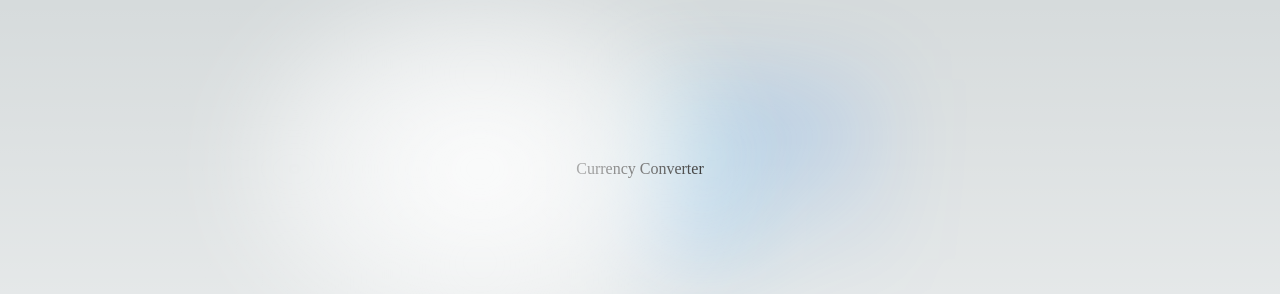
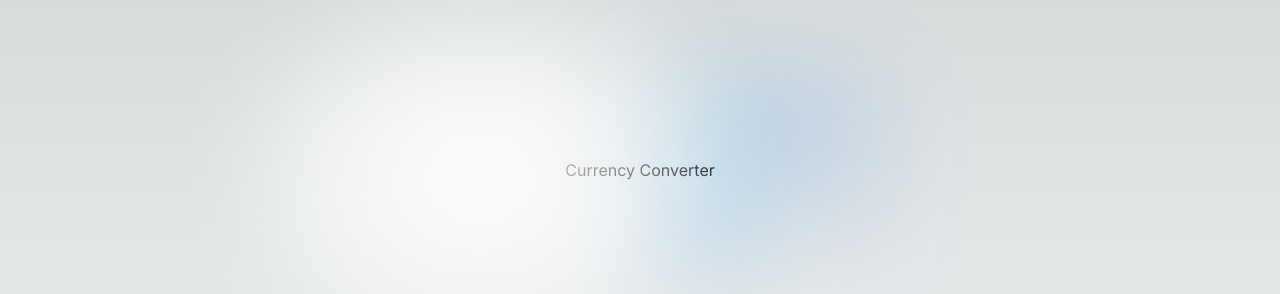
Before and after one commit to drkvogel/albus-test, a Next.js app in the folder currency-converter-nextjs/: page / in a window 1280 px wide. Shown: the top 294 px of the page. Built offline with nearby package versions, Linux system fonts and the light colour scheme.

Commit message:
dev: useEffect() hook for fetching from API

```diff
--- a/currency-converter-nextjs/src/pages/index.tsx
+++ b/currency-converter-nextjs/src/pages/index.tsx
@@ -1,13 +1,28 @@
 import Head from 'next/head'
-import Image from 'next/image'
+// import Image from 'next/image'
 import { Inter } from '@next/font/google'
 import styles from '@/styles/Home.module.css'
 import { useState, useEffect } from 'react'
 
 const inter = Inter({ subsets: ['latin'] })
 
+const log = (msg: string) => {
+  console.log(new Date().toUTCString() + ": " + msg)
+}
+
+function getRates() {
+  log("getRates")
+}
+
 export default function Home() {
+
+  useEffect(() => {
+    log("useEffect")
+    getRates()
+  }, [])
+
   return (
+    // React.Fragment shortcut
     <>
       <Head>
         <title>Currency Converter</title>
@@ -17,7 +32,7 @@ export default function Home() {
       </Head>
       <main className={styles.main}>
         <div className={styles.center}>
-          Currency Converter
+          <p className={inter.className}>Currency Converter</p>
         </div>
         <div className={styles.description}>
           A simple browser-based Currency Converter
```
